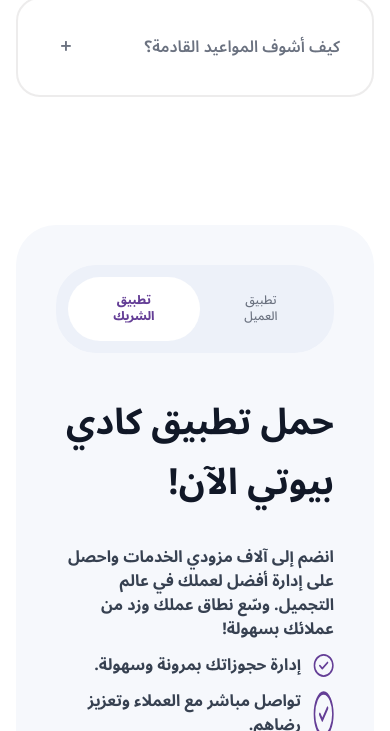
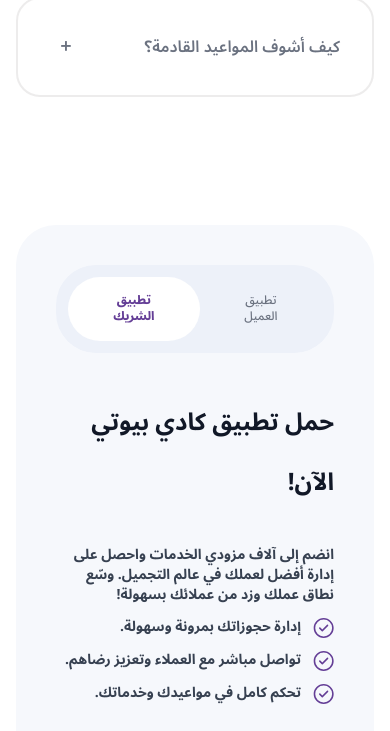
Before and after one commit to MaElsawy/Kadi-saloon, a website: page index.html in a window 390 px wide. Both pictures are taken after a click on the button "تطبيق الشريك". Shown: the part 6826-7557 px from the top of the page. Drawn offline with Linux system fonts and the light colour scheme; a web font is replaced by a local one.

Commit message:
<!-- التطبيقات --> text

```diff
--- a/index.html
+++ b/index.html
@@ -332,19 +332,19 @@
                         </div>
                     </div>
                     <div id="partner" class="hidden">
-                        <h2 class="text-4xl font-bold text-eleventh text-right mt-10 leading-[60px]">حمل تطبيق كادي بيوتي الآن!</h2>
-                        <p class="text-base font-bold text-third text-right mt-8 max-w-[690px]">انضم إلى آلاف مزودي الخدمات واحصل على إدارة أفضل لعملك في عالم التجميل. وسّع نطاق عملك وزد من عملائك بسهولة!</p>
+                        <h2 class="text-2xl lg:text-4xl font-bold text-eleventh text-right mt-10 leading-[60px]">حمل تطبيق كادي بيوتي الآن!</h2>
+                        <p class="text-sm lg:text-base font-bold text-third text-right mt-8 max-w-[690px]">انضم إلى آلاف مزودي الخدمات واحصل على إدارة أفضل لعملك في عالم التجميل. وسّع نطاق عملك وزد من عملائك بسهولة!</p>
                         <div class="flex flex-row mt-3">
                             <img src="assets/imgs/correct.svg" alt="">
-                            <p class="text-right mr-3 text-third text-base font-bold">إدارة حجوزاتك بمرونة وسهولة.</p>
+                            <p class="text-right mr-3 text-third text-sm lg:text-base font-bold">إدارة حجوزاتك بمرونة وسهولة.</p>
                         </div>
                         <div class="flex flex-row mt-3">
                             <img src="assets/imgs/correct.svg" alt="">
-                            <p class="text-right mr-3 text-third text-base font-bold">تواصل مباشر مع العملاء وتعزيز رضاهم.</p>
+                            <p class="text-right mr-3 text-third text-sm lg:text-base font-bold">تواصل مباشر مع العملاء وتعزيز رضاهم.</p>
                         </div>
                         <div class="flex flex-row mt-3">
                             <img src="assets/imgs/correct.svg" alt="">
-                            <p class="text-right mr-3 text-third text-base font-bold">تحكم كامل في مواعيدك وخدماتك.</p>
+                            <p class="text-right mr-3 text-third text-sm lg:text-base font-bold">تحكم كامل في مواعيدك وخدماتك.</p>
                         </div>
                         <div class="flex sm:flex-row flex-col justify-start items-start mt-10">
                             <img class="ml-auto sm:ml-3 sm:mb-5" src="assets/imgs/Google Play.svg" alt="">
```
